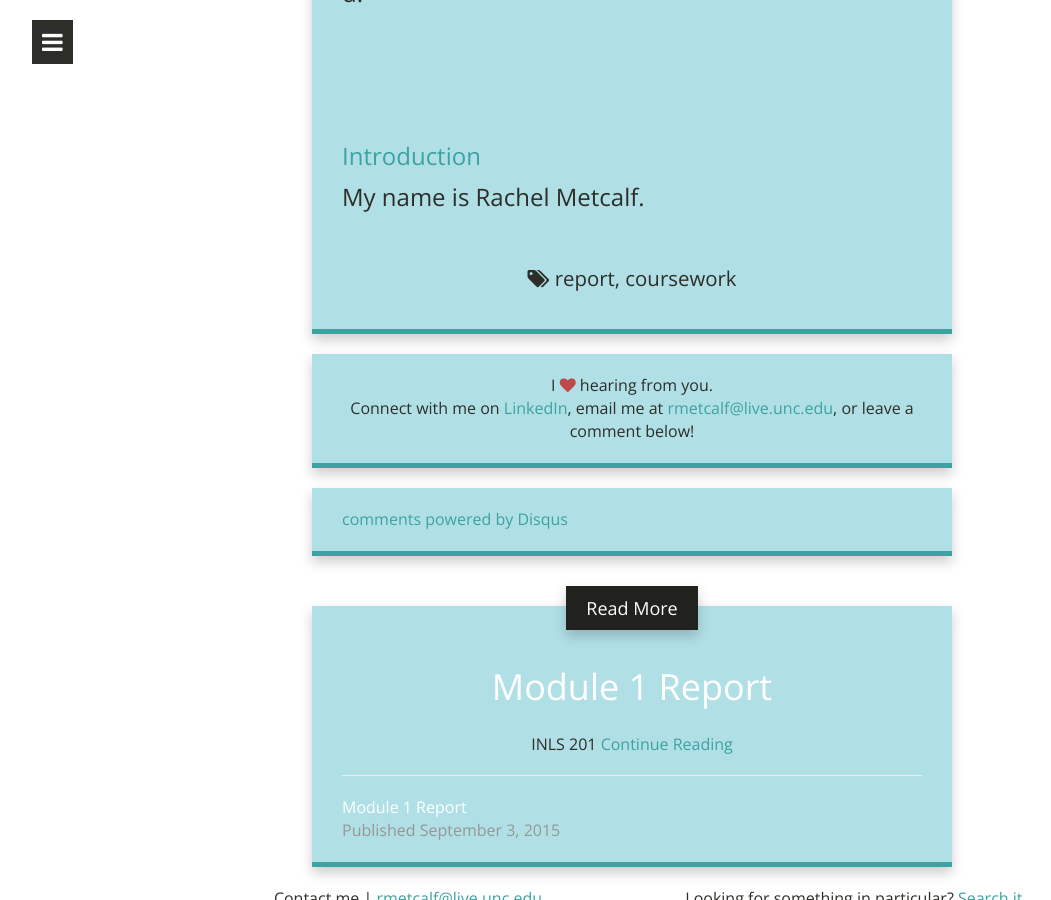
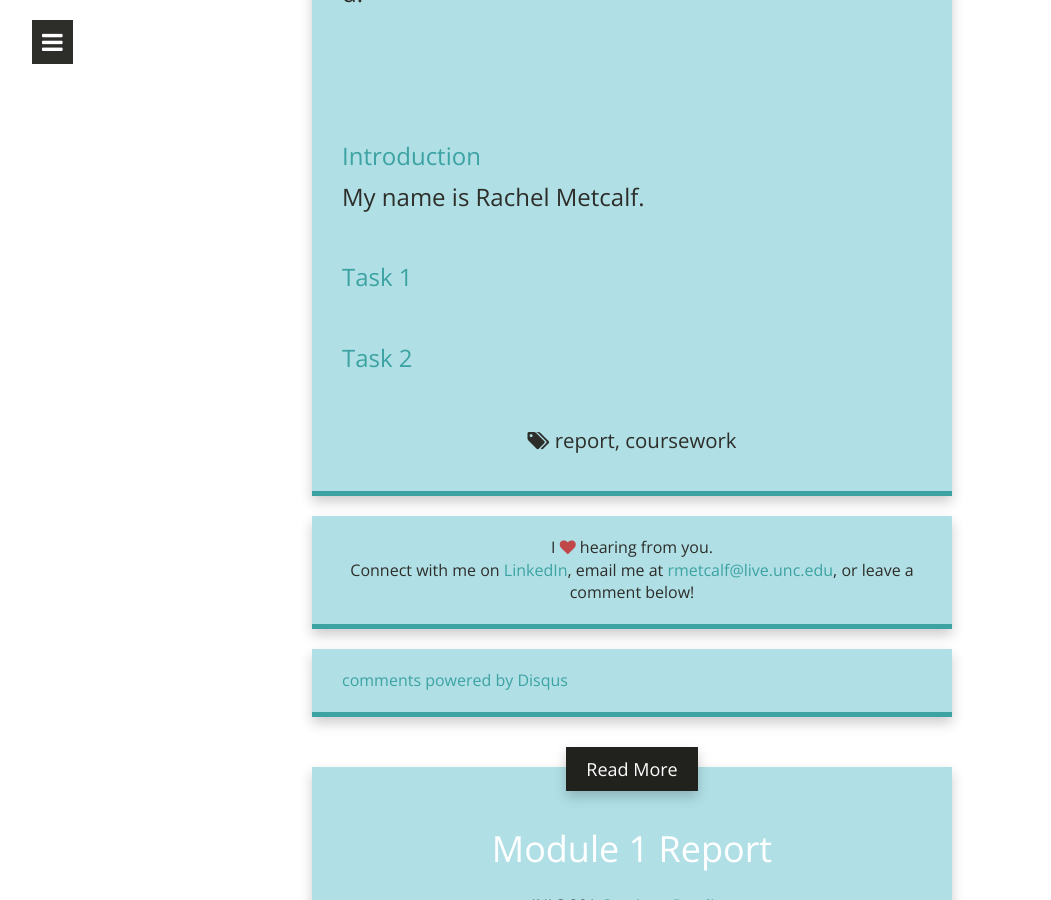
Before and after one commit to rcmetcalf/rcmetcalf.github.io, a Jekyll site: the page built from _posts/2015-09-15-module-2-report.md, in a window 1280 px wide and 900 px high, scrolled down 875 px. Shown: the whole window, without its empty margins (8-1059 px from the left). Built offline with Jekyll 4.4.1, drawn with Linux system fonts in a browser that asks for light colours; nearby versions of some CDN libraries; Markdown is read by kramdown in place of the engine named in the settings; comment, search, counter and statistics services are not loaded.

Commit message:
Update 2015-09-15-module-2-report.md

```diff
--- a/_posts/2015-09-15-module-2-report.md
+++ b/_posts/2015-09-15-module-2-report.md
@@ -31,3 +31,9 @@ tags:
 
 <a name="section1">Introduction</a><br>
 My name is Rachel Metcalf.
+
+
+<a name="section2">Task 1</a><br>
+
+
+<a name="section3">Task 2</a><br>
```
